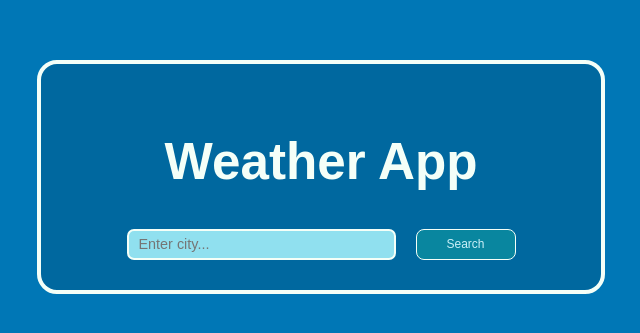
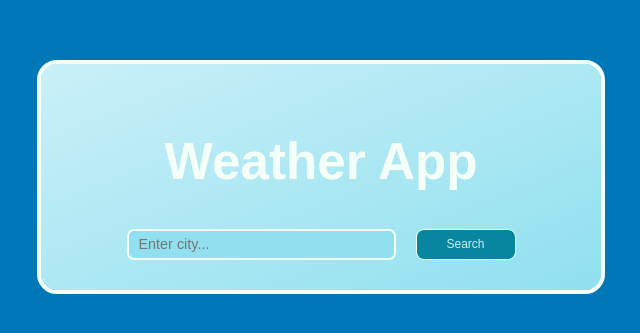
Before and after one commit to Ilyasin001/weather-app, a React (Vite) app in the folder WeatherApp/: page / in a window 1280 px wide. Shown: the part 223-556 px from the top of the page, without its empty margins (319-959 px from the left). Built offline with nearby package versions, Linux system fonts and the light colour scheme; a web font is replaced by a local one.

Commit message:
CSS change

```diff
--- a/WeatherApp/src/App.css
+++ b/WeatherApp/src/App.css
@@ -1,5 +1,11 @@
 @import url('https://fonts.googleapis.com/css2?family=Alan+Sans:wght@300..900&display=swap');
-
+/*  colour palette:
+      1. 03045E
+      2. 0077B6
+      3. 00B4D8
+      4. 90E0EF
+      5. CAF0F8
+*/
 #root{
   font-family: Alan Sans, sans-serif;
   line-height: 1.5;
@@ -23,11 +29,31 @@ body {
 
 .App{
   padding: 30px;
-  background-color: rgb(0, 0, 0,0.13);
+  background-color: rgba(0, 0, 0, 0);
   border: #F4FFF8 solid 4px;
   border-radius: 20px;
   min-height: fit-content;
   min-width: 500px;
+
+  position: relative;
+  display: flex;
+  justify-content: center;
+  align-items: center;
+  flex-direction: column;
+
+  transition: all 0.6s;
+}
+.App::after{
+  content: '';
+  position: absolute;
+  height: 100%;
+  width: 100%;
+  border-radius: 15px;
+  background-image: linear-gradient(to bottom right, #CAF0F8, #90E0EF);
+  z-index: -10;
+}
+.App:hover{
+  box-shadow: 0px 0 50px #CAF0F8;
 }
 
 #title{
@@ -55,7 +81,10 @@ body {
   text-decoration: none;
   width: 250px;
   font-size: 0.9em;
-
+  transition: all 0.4s;
+}
+#search-field:hover{
+  scale: calc(1.05);
 }
 
 #search-btn {
@@ -73,8 +102,24 @@ body {
   cursor: pointer;
   transition: all 0.3s;
 }
+
 #search-btn:hover {
   background-color: #0077B6;
   border-color: #0077B6;
   scale: calc(1.05);
 }
+
+p{
+  border: #F4FFF8 solid 2px;
+  border-radius: 15px;
+  padding: 10px 30px;
+  background-image: linear-gradient(to bottom right, #90E0EF 20%, #0077B6);
+  transition: all 0.5s;
+}
+p:hover{
+  background-color: #0077B6;
+  border-color: #0077B6;
+  scale: calc(1.05);
+  box-shadow: 2px 0 50px #0076b652;
+
+}
```
